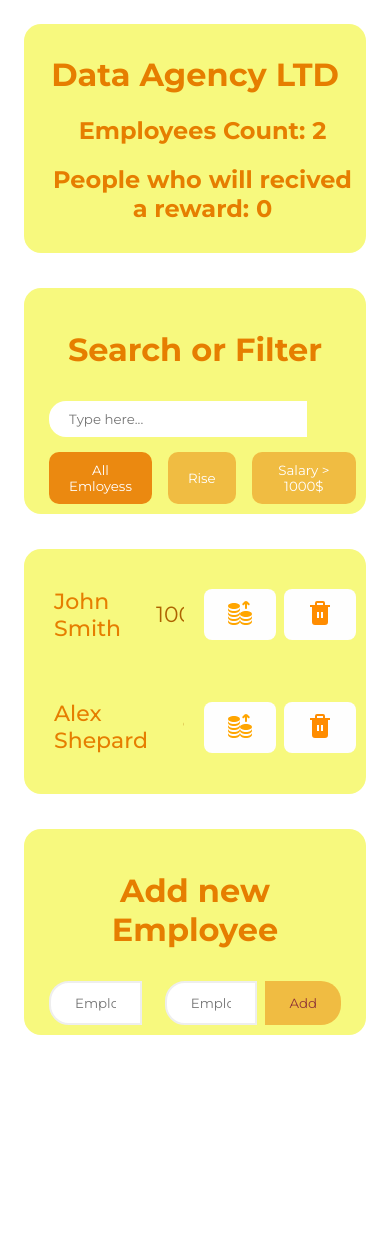
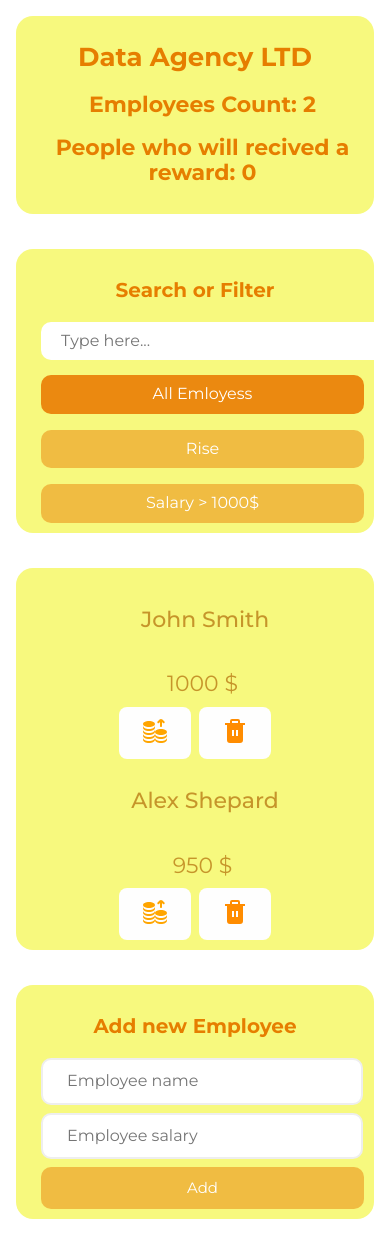
Before and after one commit to mkrtchyantigran/employee, a React (Create React App) app: page / in a window 390 px wide. Shown: the top 1258 px of the page. Before the commit the page ends 1094 px from the top, so only its background shows below. Built offline with nearby package versions, Linux system fonts and the light colour scheme.

Commit message:
fixed responsive bugs ans added inline styles

```diff
--- a/package.json
+++ b/package.json
@@ -5,6 +5,7 @@
   "private": true,
   "dependencies": {
     "cra-template": "1.2.0",
+    "normalize.css": "^8.0.1",
     "react": "^17.0.0",
     "react-dom": "^17.0.0",
     "react-scripts": "^5.0.1"
--- a/src/Components/app-add-employee/app-add-employee.css
+++ b/src/Components/app-add-employee/app-add-employee.css
@@ -8,26 +8,38 @@
         flex: 1;
         padding: 12px 24px;
         border: 2px solid #eee;
-        border-radius: 20px 0 0 20px ;
-        width: 100%;
+        border-radius: 10px ;
+
       }
 
 
 
       button {
         background: rgba(235, 137, 16, 0.54);
-        color: #913737;
+        color: #ffffff;
         padding: 12px 24px;
+        font-size: 15px;
         cursor: pointer;
         border: none;
-        border-radius: 0 20px 20px 0;
-        margin-right: 15px;
+        border-radius: 10px;
+        margin-left: 15px;
       }
-    }
 
-    button:hover {
-      box-shadow: 1px 1px 6px rgba(0, 0, 0, 0.4);
-      transition: ease-in-out 0.2s;
+
+      button:hover {
+        box-shadow: 1px 1px 6px rgba(0, 0, 0, 0.4);
+        transition: ease-in-out 0.2s;
+      }
+
+      @media screen and (max-width: 768px) {
+        flex-direction: column;
+
+      input {
+        min-width: 24.5px;
+      }
+
+      }
+
     }
 
 
--- a/src/Components/app-employees/app-employee-item/app-employee-item.css
+++ b/src/Components/app-employees/app-employee-item/app-employee-item.css
@@ -10,12 +10,13 @@
       font-weight: 500;
       margin-left: 20px;
       cursor: pointer;
+      color: rgba(174, 99, 0, 0.666);
     }
 
     .employee-salary {
       background: none;
       border: none;
-      color: rgb(174, 99, 0);
+      color: rgba(174, 99, 0, 0.666);
       font-size: 22px;
     }
 
@@ -46,9 +47,18 @@
 
     &.increased {
       .employee-name, .employee-salary {
-        color: rgb(175, 129, 71);
+        color: rgb(255, 147, 6);
 
       }
     }
 
+    @media screen and (max-width: 768px) {
+      flex-direction: column;
+
+      .employee-salary {
+        min-width: fit-content;
+        text-align: center;
+      }
+    }
+
   }
--- a/src/Components/app-filter/app-filter.css
+++ b/src/Components/app-filter/app-filter.css
@@ -23,4 +23,8 @@
       .active_btn {
         background: rgb(235, 137, 16);
       }
+
+      @media screen and (max-width: 768px) {
+        flex-direction: column;
+      }
 }
--- a/src/Components/app-search/app-search.css
+++ b/src/Components/app-search/app-search.css
@@ -12,5 +12,12 @@
         width: 80%;
         border-style: none;
         border: none;
-        border-radius:17px 0 0 17px;
+        border-radius: 10px;
     }
+
+    @media screen and (max-width: 768px) {
+
+        input {
+            min-width: 22.5em;
+        }
+      }
--- a/src/index.css
+++ b/src/index.css
@@ -12,3 +12,21 @@ body {
 button, input {
   font-family: inherit;
 }
+
+h3 {
+  font-size: 32px;
+}
+
+@media screen and (max-width: 768px) {
+  h1 {
+    font-size: 26px !important;
+  }
+
+  h2 {
+    font-size: 22px !important;
+  }
+
+  h3 {
+    font-size: 20px !important;
+  }
+}
--- a/src/index.js
+++ b/src/index.js
@@ -1,6 +1,7 @@
 import {StrictMode} from 'react';
 import ReactDOM from 'react-dom';
 import './index.css';
+import 'normalize.css'
 import App from './Components/app/app';
 
 
```
Also changed, not shown: 1 other file (tests, documents, lock files or other folders).
